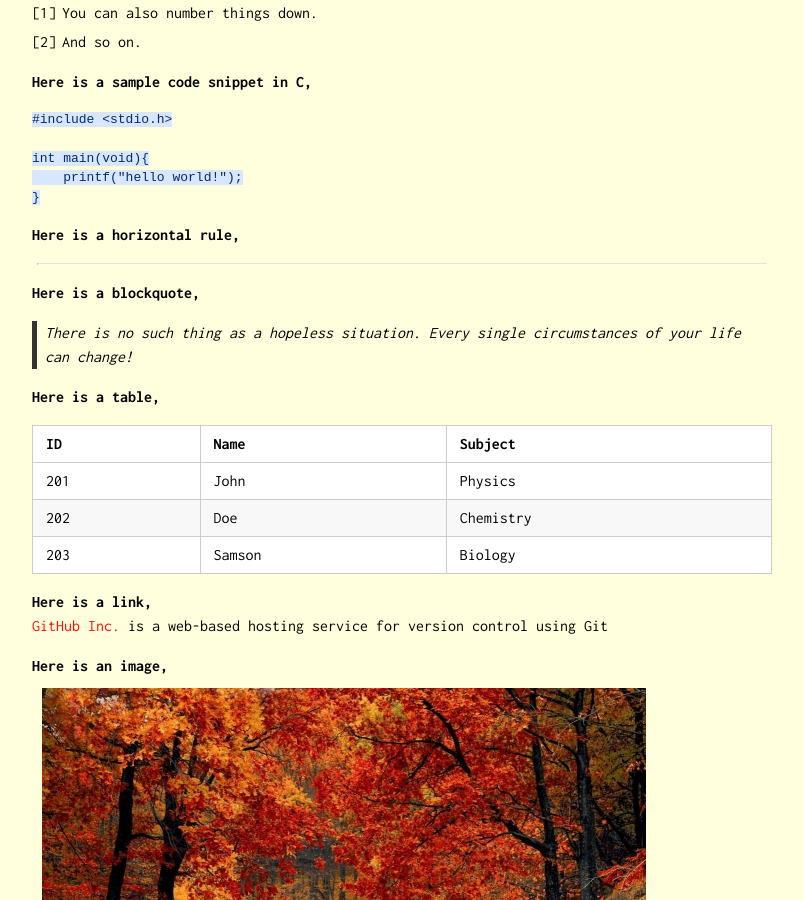
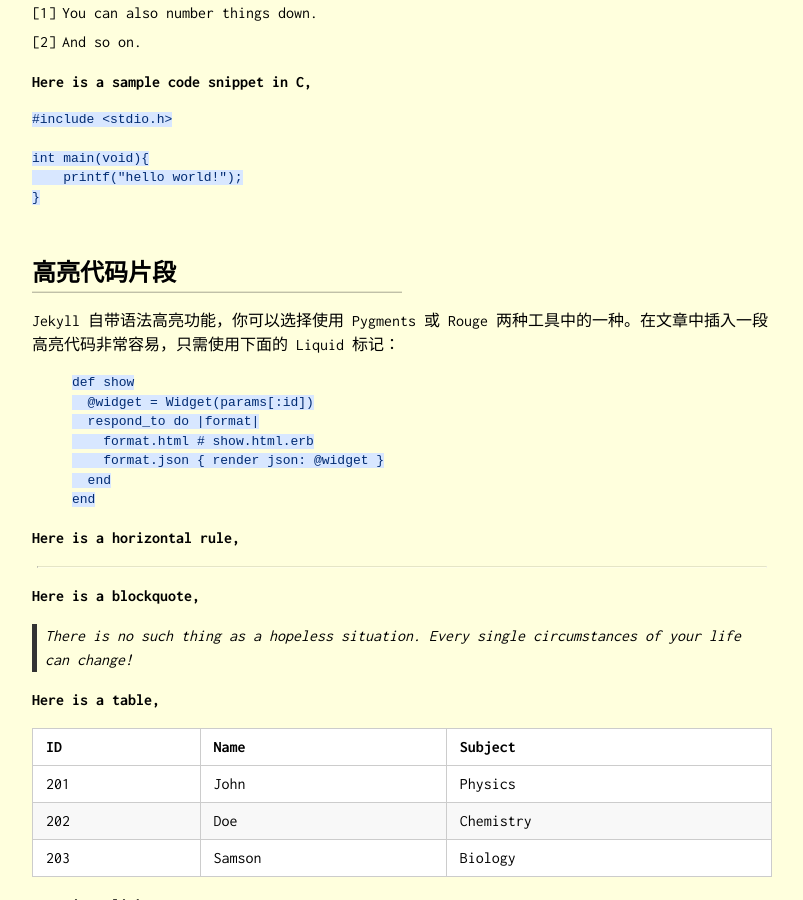
Before and after one commit to summer502/FakeZhangyueEinkAppStore, a Jekyll site: the page built from _posts/2018-10-20-markdown-posts.md, in a window 1280 px wide and 900 px high, scrolled down 936 px. Shown: the whole window, without its empty margins (238-1041 px from the left). Built offline with Jekyll 4.4.1, drawn with Linux system fonts in a browser that asks for light colours; nearby versions of some CDN libraries; library files that are not in the unit come from our copies.

Commit message:
调整首页

````diff
--- a/_layouts/post.html
+++ b/_layouts/post.html
@@ -5,6 +5,7 @@ layout: default
 <div class="page-title" id="{{ page.title }}">
     {{page.title}}
 </div>
+
 <div class="content">
     <div class="page-subtitle">
         {% if page.author %}
--- a/_posts/2018-10-20-markdown-posts.md
+++ b/_posts/2018-10-20-markdown-posts.md
@@ -46,6 +46,18 @@ int main(void){
 }
 ```
 
+## 高亮代码片段
+Jekyll 自带语法高亮功能，你可以选择使用 Pygments 或 Rouge 两种工具中的一种。在文章中插入一段高亮代码非常容易，只需使用下面的 Liquid 标记：
+{% highlight ruby %}
+def show
+  @widget = Widget(params[:id])
+  respond_to do |format|
+    format.html # show.html.erb
+    format.json { render json: @widget }
+  end
+end
+{% endhighlight %}
+
 **Here is a horizontal rule,**
 
 --------------
````
Also changed, not shown: index.html (+4 -5 lines).
